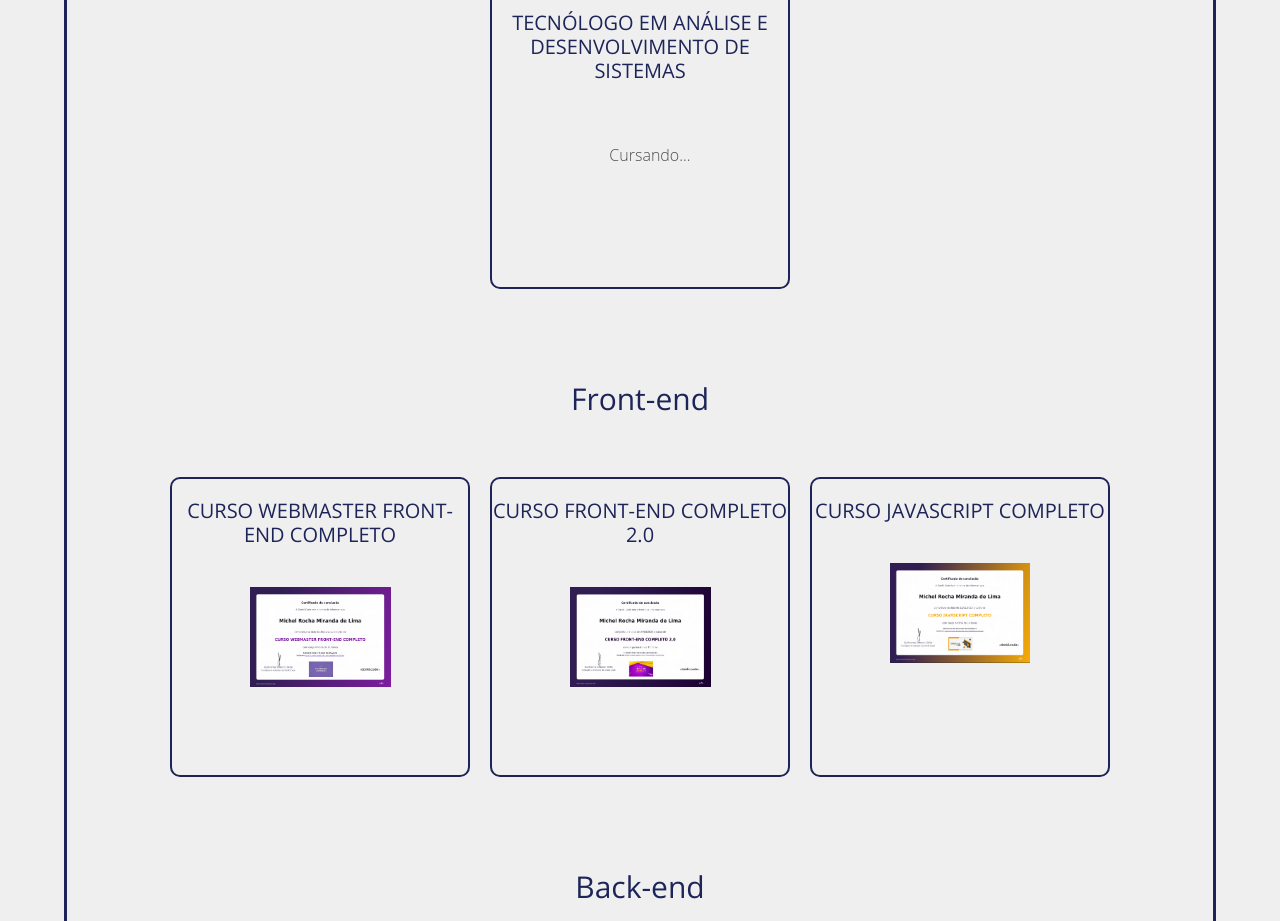
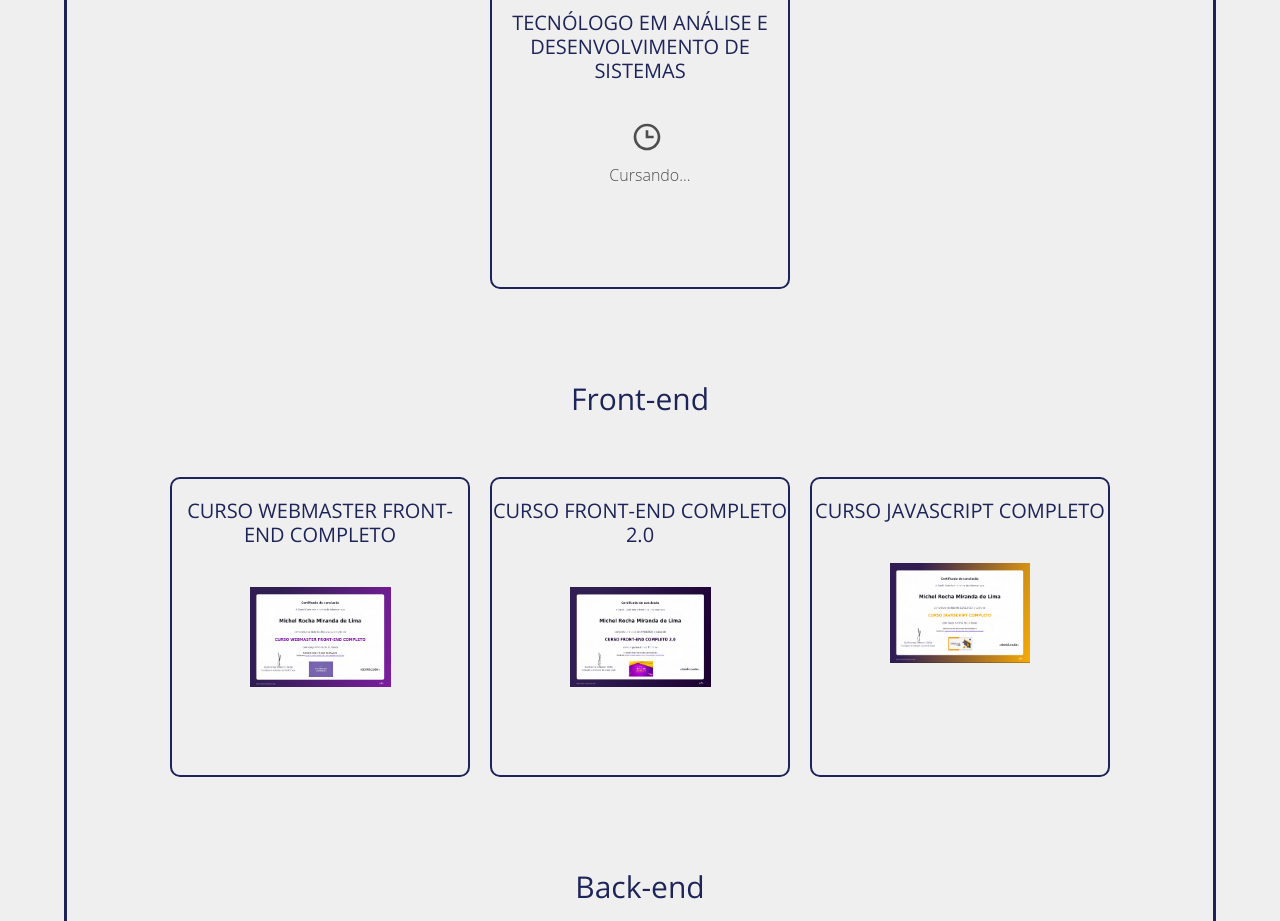
Before and after one commit to MichelRLima/Portfolio, a React (Create React App) app: page / in a window 1280 px wide. Shown: the part 2400-3321 px from the top of the page. Built offline with nearby package versions, Linux system fonts and the light colour scheme; a web font is replaced by a local one.

Commit message:
adicionando categoria de graduação

```diff
--- a/src/App.js
+++ b/src/App.js
@@ -11,7 +11,9 @@ import { DiJqueryLogo, DiReact, DiPython } from 'react-icons/di';
 import { SiCsharp, SiAxios, SiMongodb, SiSocketdotio } from 'react-icons/si';
 import { FaBars, FaNodeJs, FaAws } from 'react-icons/fa'
 import { BsBootstrapFill } from 'react-icons/bs'
+
 import { useState } from "react";
+
 
 function App() {
   const [showDiv, setShowDiv] = useState(false);
--- a/src/Sobre.js
+++ b/src/Sobre.js
@@ -1,5 +1,7 @@
 import styles from './sobre.module.css'
 import { AiFillLinkedin, AiFillGithub } from 'react-icons/ai';
+import { BiTime } from 'react-icons/bi';
+
 import { useEffect } from 'react';
 function Sobre() {
   useEffect(() => {
@@ -123,6 +125,7 @@ function Sobre() {
           <a className={styles.linkCertificados} target='_blank' rel="noreferrer" href="https://michelrocha-dev.netlify.app">
             <div className={styles.certificado}>
               <h3 className={styles.tituloCeriticado}>TECNÓLOGO EM ANÁLISE E DESENVOLVIMENTO DE SISTEMAS</h3>
+              <BiTime size={32} color='#4e4e4e' />
               <div className={styles.imageGraduacao}><p>Cursando...</p></div>
             </div>
 
--- a/src/sobre.module.css
+++ b/src/sobre.module.css
@@ -115,6 +115,8 @@
 }
 
 
+
+
 .containerCertificados {
     display: flex;
     flex-wrap: wrap;
@@ -128,6 +130,12 @@
     margin: 20px 10px;
     border-radius: 10px;
 
+
+}
+
+.certificado svg {
+    margin-left: 47%;
+    margin-top: 30px;
 }
 
 .certificado:hover {
@@ -157,7 +165,7 @@
 }
 
 .imageGraduacao p {
-
+    margin-top: -50px;
     text-align: center;
     color: #4e4e4e;
 }
```
